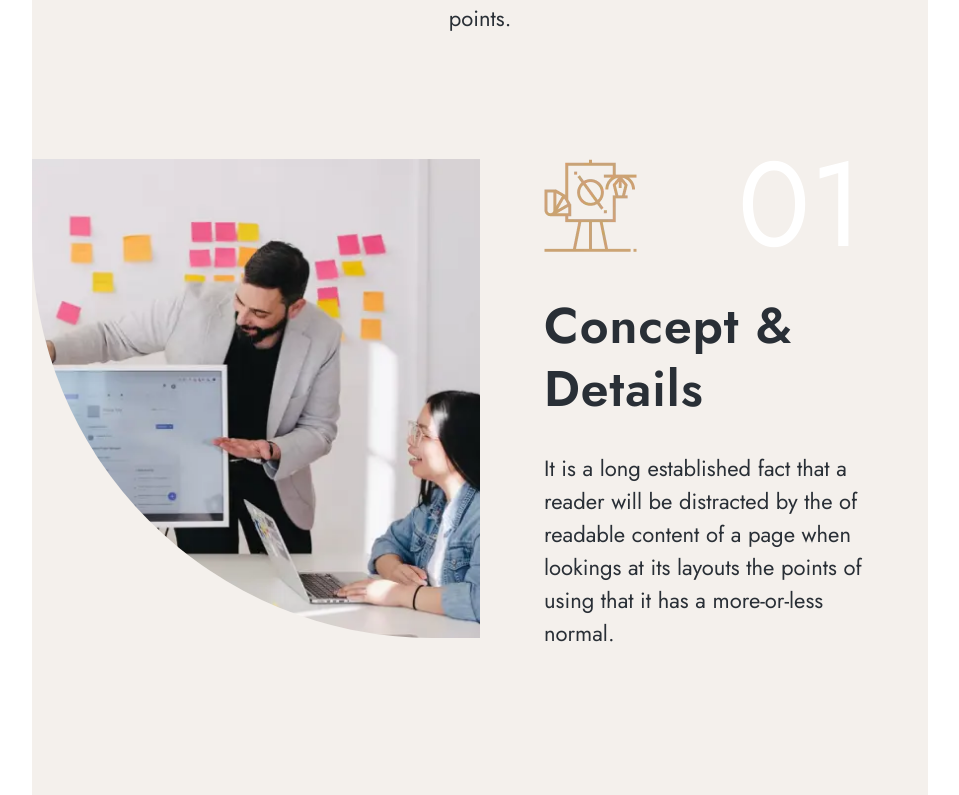
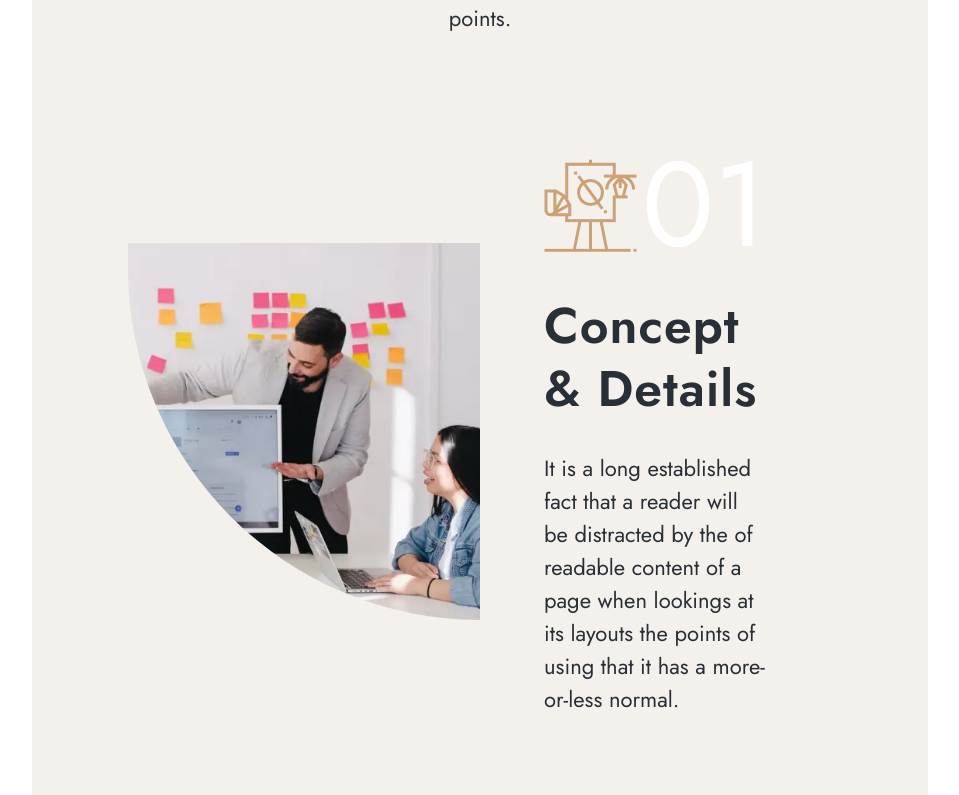
Before and after one commit to phattien991412/interno, a Next.js app: page /service in a window 1280 px wide. Shown: the part 1725-2520 px from the top of the page, without its empty margins (160-1119 px from the left). Built offline with nearby package versions, Linux system fonts and the light colour scheme.

Commit message:
Update Work.jsx

```diff
--- a/components/ServicePage/Work.jsx
+++ b/components/ServicePage/Work.jsx
@@ -87,7 +87,7 @@ const Work = () => {
           <div
             className={`${
               index % 2 === 0 ? "content-left" : "content-right"
-            } flex lg:justify-between flex-wrap lg:flex-nowrap items-center lg:even:flex-row-reverse mb-24`}
+            } flex lg:justify-between flex-wrap lg:flex-nowrap items-center lg:even:flex-row-reverse mb-24 px-24`}
             key={item.title}
           >
             <div className="w-[90%] lg:w-1/2 px-16">
```
